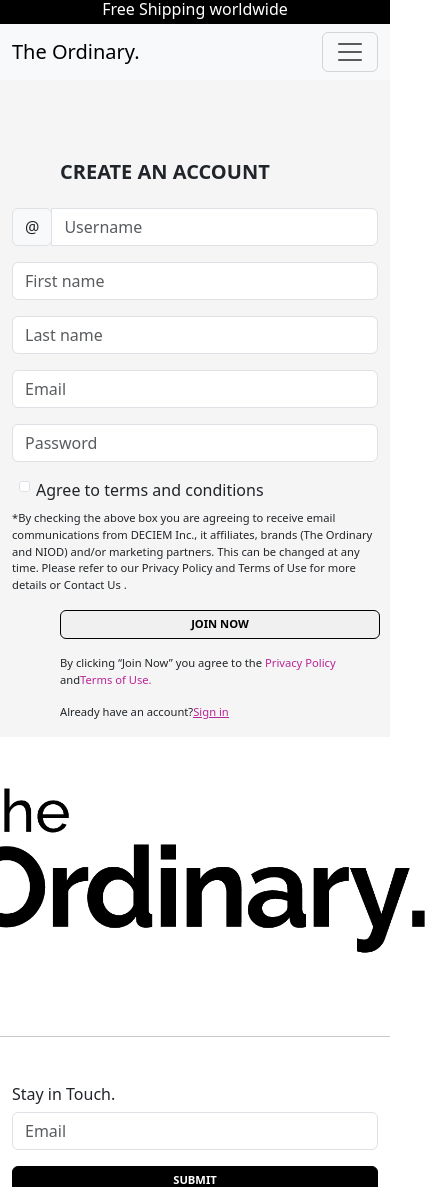
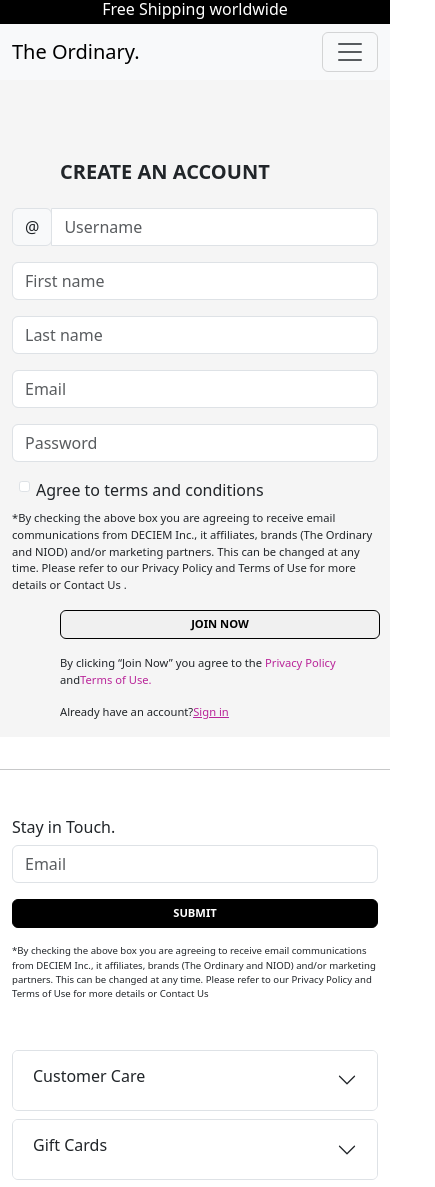
Before and after one commit to eunicepague/Capstone-Skincare, a React (Vite) app: page /register in a window 390 px wide. Shown: the top 1187 px of the page, 435 px wide, since content can reach past the window. Built offline with nearby package versions, Linux system fonts and the light colour scheme; the HTML template or start-up script is replaced by a standard one.

Commit message:
fix img on register when in lg screen size

```diff
--- a/src/views/Footer/Footer.jsx
+++ b/src/views/Footer/Footer.jsx
@@ -18,7 +18,6 @@
   useEffect(() => {
     const handleResize = () => {
       if (window.innerWidth <= 992) {
-        // Adjust this value for your desired medium size breakpoint
         setIsMediumScreen(true);
       } else {
         setIsMediumScreen(false);
--- a/src/views/Register/sections/Register.jsx
+++ b/src/views/Register/sections/Register.jsx
@@ -205,7 +205,11 @@
         </Col>
 
         <Col lg={6} id="register-right-side">
-          <img src={Logo}></img>
+          <img
+            src={Logo}
+            className="d-none d-lg-block"
+            alt="Your Image Alt Text"
+          />
         </Col>
       </Row>
     </Container>
```
